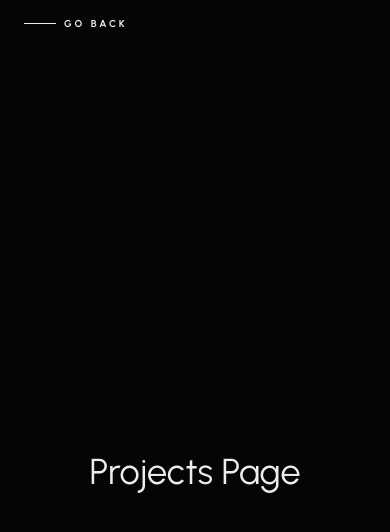
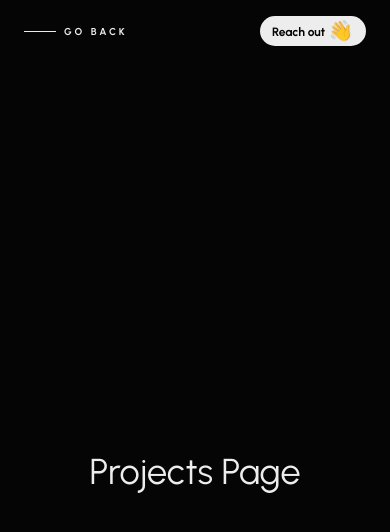
Before and after one commit to Pappyjay23/portfolio-v2, a Next.js app: page /projects in a window 390 px wide. Shown: the top 532 px of the page. Built offline with nearby package versions, Linux system fonts and the light colour scheme.

Commit message:
fix: fixed section scroll for mobile

```diff
--- a/components/navbar/Navbar.tsx
+++ b/components/navbar/Navbar.tsx
@@ -131,9 +131,9 @@ const Navbar = () => {
 
 				<a
 					href={CONTACT_HREF}
-					className='px-4 py-1.5 bg-foreground outline-0 border-0 text-black rounded-full font-bold transition-all duration-300 hover:bg-gray-200 active:scale-95 items-center gap-1 hidden md:flex'>
-					<span className='text-xs'>Reach out</span>
-					<span className='animate-wave text-xl'>👋</span>
+					className='px-3 md:px-4 py-0.5 md:py-1.5 bg-foreground outline-0 border-0 text-black rounded-full font-bold transition-all duration-300 hover:bg-gray-200 active:scale-95 items-center justify-center flex gap-1'>
+					<span className='text-xs mt-0.5'>Reach out</span>
+					<span className='animate-wave text-xl -mt-0.5'>👋</span>
 				</a>
 			</nav>
 		);
--- a/components/providers/SmoothScrollProvider.tsx
+++ b/components/providers/SmoothScrollProvider.tsx
@@ -26,6 +26,8 @@ export default function SmoothScrollProvider({
 			content: contentRef.current,
 			smooth: 2,
 			effects: true,
+			normalizeScroll: true,
+			ignoreMobileResize: true,
 		});
 
 		return () => {
@@ -35,9 +37,14 @@ export default function SmoothScrollProvider({
 
 	// Recalculate page height on route change
 	useEffect(() => {
-		ScrollTrigger.refresh();
 		const smoother = ScrollSmoother.get();
-		if (smoother) smoother.scrollTop(0);
+		if (smoother) {
+			smoother.scrollTop(0);
+			// Give the browser 100ms to settle the height before refreshing
+			setTimeout(() => {
+				ScrollTrigger.refresh();
+			}, 100);
+		}
 	}, [pathname]);
 
 	return (
--- a/lib/utils.ts
+++ b/lib/utils.ts
@@ -14,6 +14,9 @@ export const globalState = {
 export const handleScroll = (to: string) => {
 	const smoother = ScrollSmoother.get();
 	if (smoother) {
-		smoother.scrollTo(`#${to}`, true, "top 0px");
+		const target = `#${to}`;
+		if (document.querySelector(target)) {
+			smoother.scrollTo(target, true, "top 60px");
+		}
 	}
 };
```
